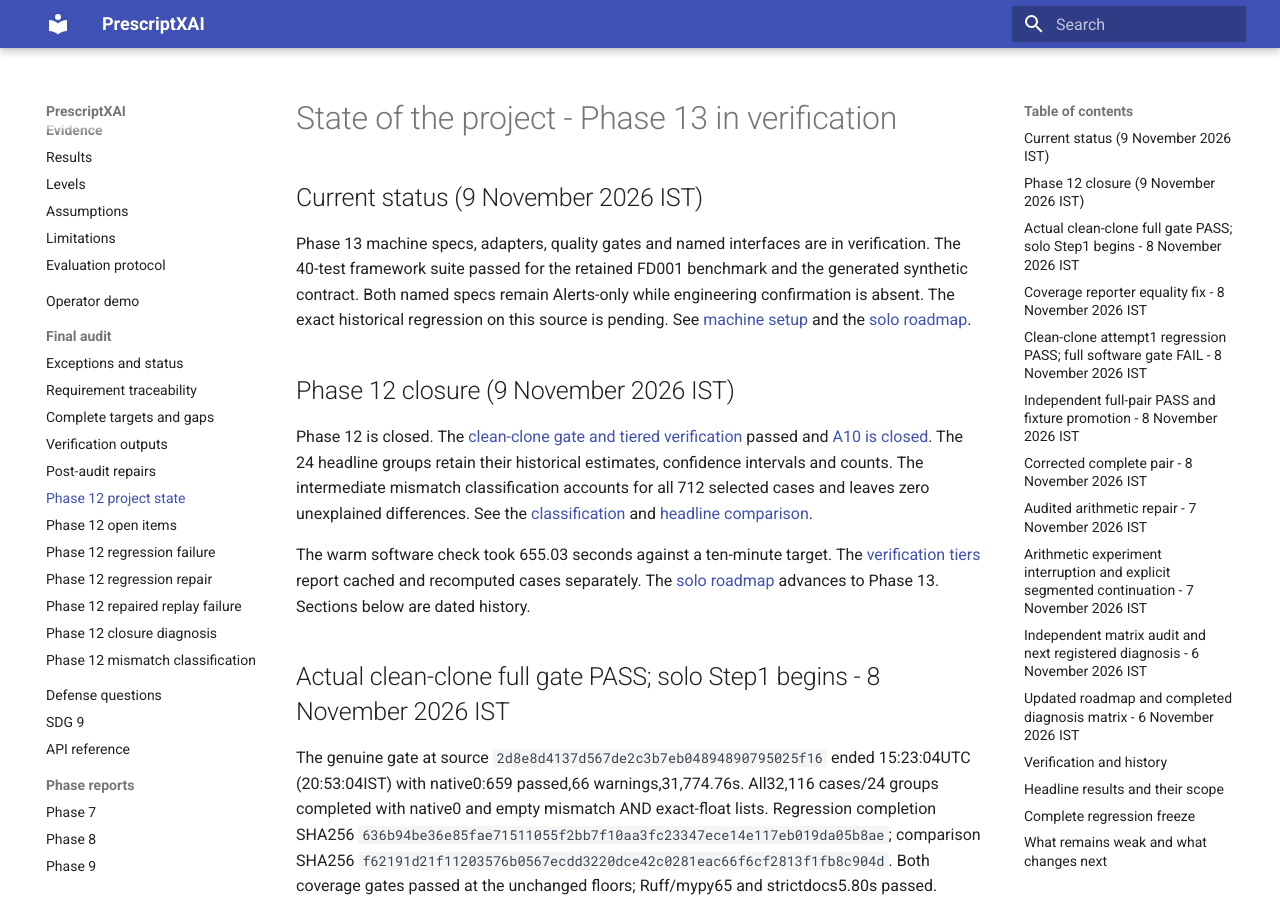
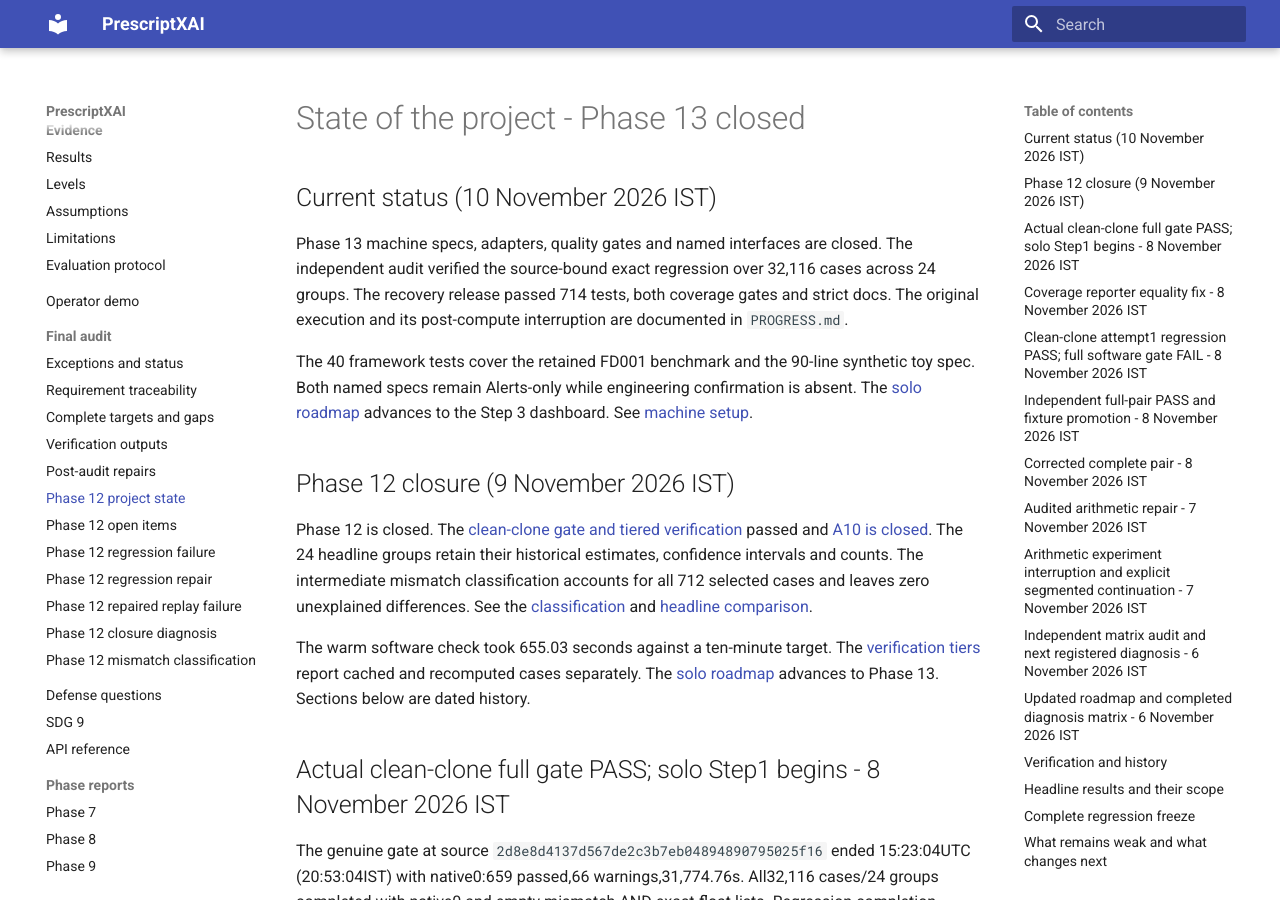
Before and after one commit to Chiranth-17/PrescriptXAI, an MkDocs documentation site: the page built from docs/state_of_project.md, in a window 1280 px wide and 900 px high. Built offline with MkDocs 1.6.1 and Material for MkDocs 9.7.7, drawn with Linux system fonts in a browser that asks for light colours.

Commit message:
docs(phase13): close audited framework verification

```diff
--- a/docs/state_of_project.md
+++ b/docs/state_of_project.md
@@ -1,13 +1,17 @@
-# State of the project - Phase 13 in verification
+# State of the project - Phase 13 closed
 
-## Current status (9 November 2026 IST)
+## Current status (10 November 2026 IST)
 
-Phase 13 machine specs, adapters, quality gates and named interfaces are in
-verification. The 40-test framework suite passed for the retained FD001
-benchmark and the generated synthetic contract. Both named specs remain
-Alerts-only while engineering confirmation is absent. The exact historical
-regression on this source is pending. See [machine setup](adding_a_machine.md)
-and the [solo roadmap](prompts/final_solo_prompts.md).
+Phase 13 machine specs, adapters, quality gates and named interfaces are
+closed. The independent audit verified the source-bound exact regression
+over 32,116 cases across 24 groups. The recovery release passed 714 tests,
+both coverage gates and strict docs. The original execution and its
+post-compute interruption are documented in `PROGRESS.md`.
+
+The 40 framework tests cover the retained FD001 benchmark and the 90-line
+synthetic toy spec. Both named specs remain Alerts-only while engineering
+confirmation is absent. The [solo roadmap](prompts/final_solo_prompts.md)
+advances to the Step 3 dashboard. See [machine setup](adding_a_machine.md).
 
 ## Phase 12 closure (9 November 2026 IST)
 
```
Also changed, not shown: .gsd/STATE.md (+12 -3 lines), PROGRESS.md (+40 -20 lines), docs/traceability.md (+17 -1 lines).
